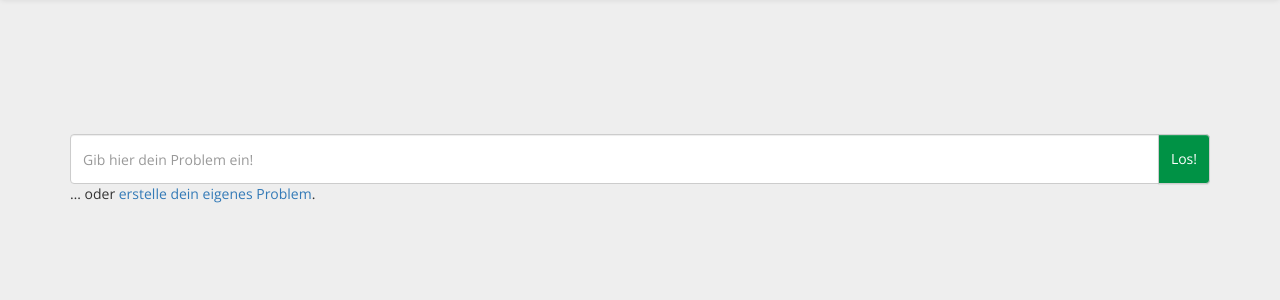
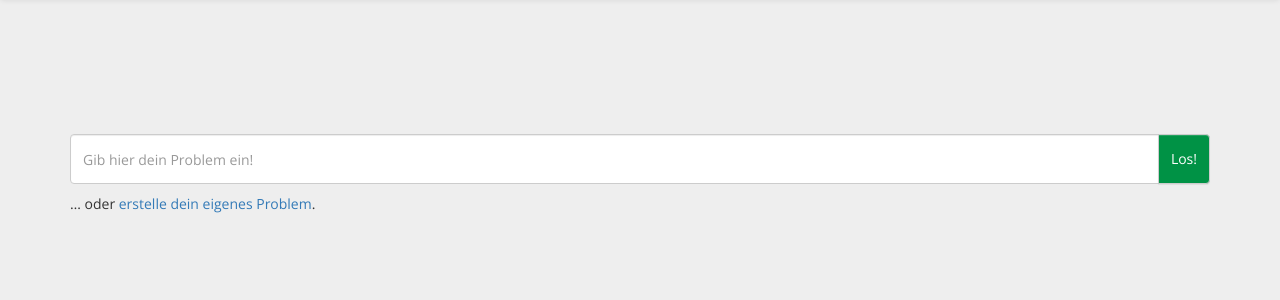
Before and after one commit to Pfeifenjoy/EduHack, a PHP site: page / in a window 1280 px wide. Shown: the part 53-353 px from the top of the page. Run offline with PHP 8.4, Linux system fonts and the light colour scheme; some libraries are stand-ins or nearby versions.

Commit message:
small change

```diff
--- a/css/main.css
+++ b/css/main.css
@@ -22,6 +22,10 @@ a {
 
 .navbar-brand {
     padding-top: 3px;
+}
+
+.own-problem {
+    margin-top:10px;
 }
 
 .navbar:not(.navbar-nav), .navbar-default {
```
